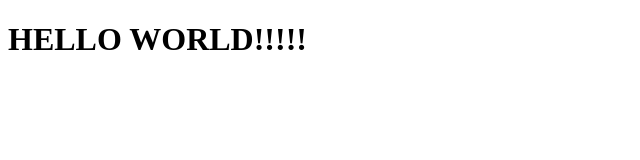
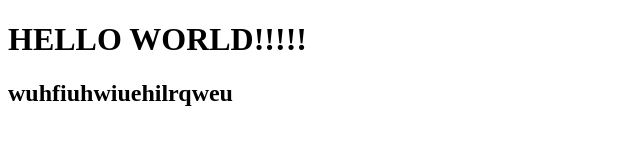
Before and after one commit to OreshkinaNatasha/test, a plain HTML site: page index.html in a window 1280 px wide. Shown: the whole page, without its empty margins (0-640 px from the left). Drawn offline with Linux system fonts and the light colour scheme.

Commit message:
fmlkmerkl

```diff
--- a/index.html
+++ b/index.html
@@ -8,5 +8,6 @@
 </head>
 <body>
     <h1>HELLO WORLD!!!!!</h1>
+    <h2>wuhfiuhwiuehilrqweu</h2>
 </body>
 </html>
```
